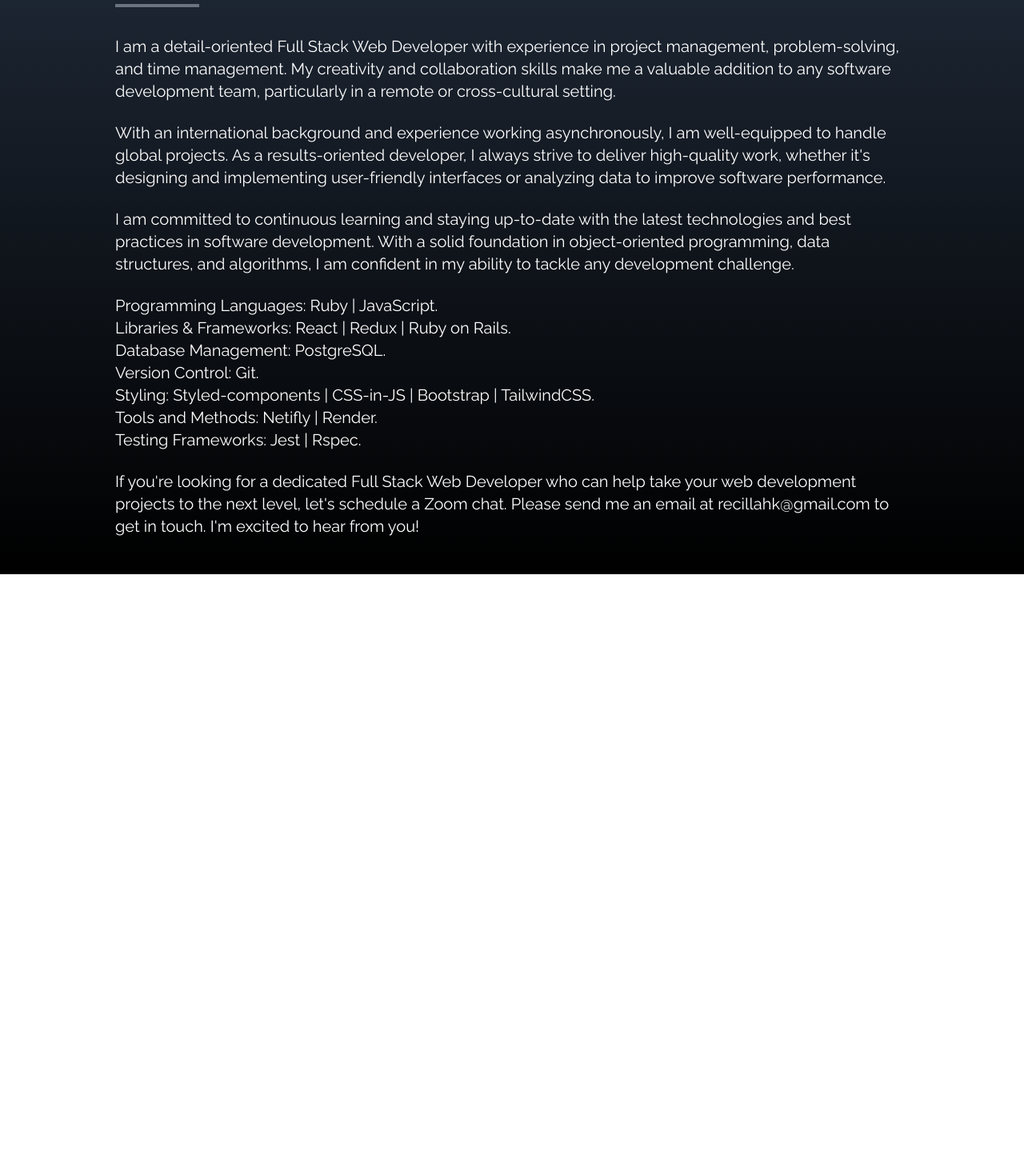
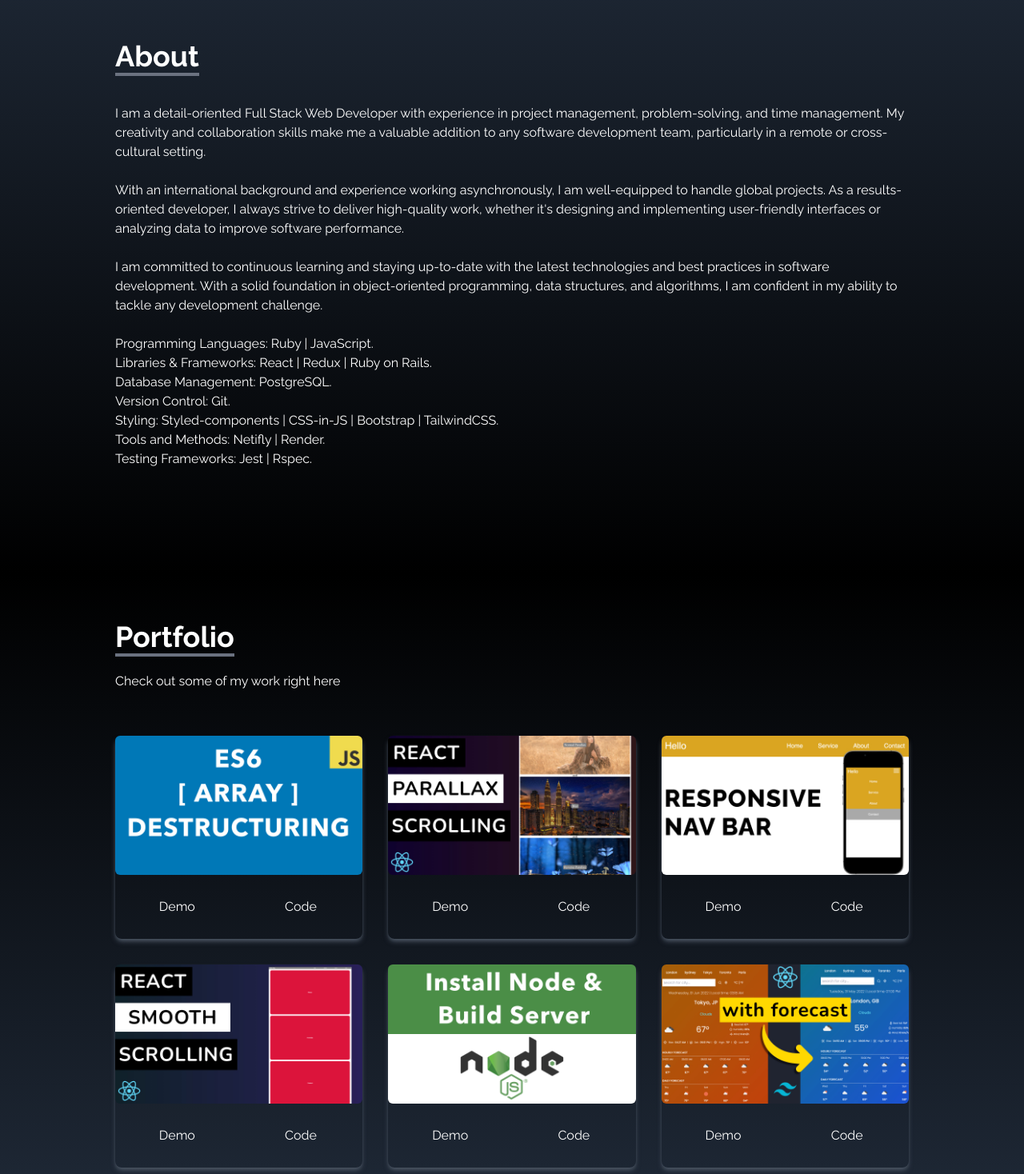
Before and after one commit to Recillah-Khamala/Portfolio, a React (Create React App) app: page / in a window 1280 px wide. Shown: the part 882-2350 px from the top of the page at 80% size. Before the commit the page ends 1600 px from the top, so only its background shows below. Built offline with nearby package versions, Linux system fonts and the light colour scheme; the HTML template or start-up script is replaced by a standard one.

Commit message:
Add portfolio component

```diff
--- a/src/App.js
+++ b/src/App.js
@@ -1,8 +1,9 @@
-import React from 'react'
-import About from './components/About'
-import Home from './components/Home'
-import NavBar from './components/NavBar'
-import SocialLinks from './components/SocialLinks'
+import React from 'react';
+import About from './components/About';
+import Home from './components/Home';
+import NavBar from './components/NavBar';
+import Portfolio from './components/Portfolio';
+import SocialLinks from './components/SocialLinks';
 
 const App = () => {
   return (
@@ -10,6 +11,7 @@
       <NavBar />
       <Home />
       <About />
+      <Portfolio />
       <SocialLinks />
     </div>
   )
--- a/src/components/About.jsx
+++ b/src/components/About.jsx
@@ -13,25 +13,25 @@
           </p>
         </div>
 
-        <p className="text-xl mt-2">
+        <p className="text-l mt-2">
         I am a detail-oriented Full Stack Web Developer with experience in project management, problem-solving, and time management. My creativity and collaboration skills make me a valuable addition to any software development team, particularly in a remote or cross-cultural setting.
         </p>
 
         <br />
 
-        <p className="text-xl">
+        <p className="text-l">
         With an international background and experience working asynchronously, I am well-equipped to handle global projects. As a results-oriented developer, I always strive to deliver high-quality work, whether it's designing and implementing user-friendly interfaces or analyzing data to improve software performance.
         </p>
 
         <br />
 
-        <p className="text-xl">
+        <p className="text-l">
         I am committed to continuous learning and staying up-to-date with the latest technologies and best practices in software development. With a solid foundation in object-oriented programming, data structures, and algorithms, I am confident in my ability to tackle any development challenge.
         </p>
 
         <br />
 
-        <ul className="text-xl">
+        <ul className="text-l">
           <li>Programming Languages: Ruby | JavaScript.</li>
           <li>Libraries & Frameworks: React | Redux | Ruby on Rails.</li>
           <li>Database Management: PostgreSQL.</li>
@@ -40,12 +40,6 @@
           <li>Tools and Methods: Netifly | Render. </li>
           <li>Testing Frameworks: Jest | Rspec.</li>
         </ul>
-
-        <br />
-
-        <p className="text-xl">
-        If you're looking for a dedicated Full Stack Web Developer who can help take your web development projects to the next level, let's schedule a Zoom chat. Please send me an email at recillahk@gmail.com to get in touch. I'm excited to hear from you!
-        </p>
       </div>
     </div>
   );
--- a/src/components/NavBar.jsx
+++ b/src/components/NavBar.jsx
@@ -20,7 +20,7 @@
     },
     {
       id: 4,
-      link: "experience",
+      link: "stack",
     },
     {
       id: 5,
--- /dev/null
+++ b/src/components/Portfolio.jsx
@@ -0,0 +1,74 @@
+import React from "react";
+import arrayDestruct from "../assets/portfolio/arrayDestruct.jpg";
+import installNode from "../assets/portfolio/installNode.jpg";
+import navbar from "../assets/portfolio/navbar.jpg";
+import reactParallax from "../assets/portfolio/reactParallax.jpg";
+import reactSmooth from "../assets/portfolio/reactSmooth.jpg";
+import reactWeather from "../assets/portfolio/reactWeather.jpg";
+
+const Portfolio = () => {
+  const portfolios = [
+    {
+      id: 1,
+      src: arrayDestruct,
+    },
+    {
+      id: 2,
+      src: reactParallax,
+    },
+    {
+      id: 3,
+      src: navbar,
+    },
+    {
+      id: 4,
+      src: reactSmooth,
+    },
+    {
+      id: 5,
+      src: installNode,
+    },
+    {
+      id: 6,
+      src: reactWeather,
+    },
+  ];
+
+  return (
+    <div
+      name="portfolio"
+      className="bg-gradient-to-b from-black to-gray-800 w-full text-white md:h-screen"
+    >
+      <div className="max-w-screen-lg p-4 mx-auto flex flex-col justify-center w-full h-full">
+        <div className="pb-8">
+          <p className="text-4xl font-bold inline border-b-4 border-gray-500">
+            Portfolio
+          </p>
+          <p className="py-6">Check out some of my work right here</p>
+        </div>
+
+        <div className="grid sm:grid-cols-2 md:grid-cols-3 gap-8 px-12 sm:px-0">
+          {portfolios.map(({ id, src }) => (
+            <div key={id} className="shadow-md shadow-gray-600 rounded-lg">
+              <img
+                src={src}
+                alt=""
+                className="rounded-md duration-200 hover:scale-105"
+              />
+              <div className="flex items-center justify-center">
+                <button className="w-1/2 px-6 py-3 m-4 duration-200 hover:scale-105">
+                  Demo
+                </button>
+                <button className="w-1/2 px-6 py-3 m-4 duration-200 hover:scale-105">
+                  Code
+                </button>
+              </div>
+            </div>
+          ))}
+        </div>
+      </div>
+    </div>
+  );
+};
+
+export default Portfolio;
```
